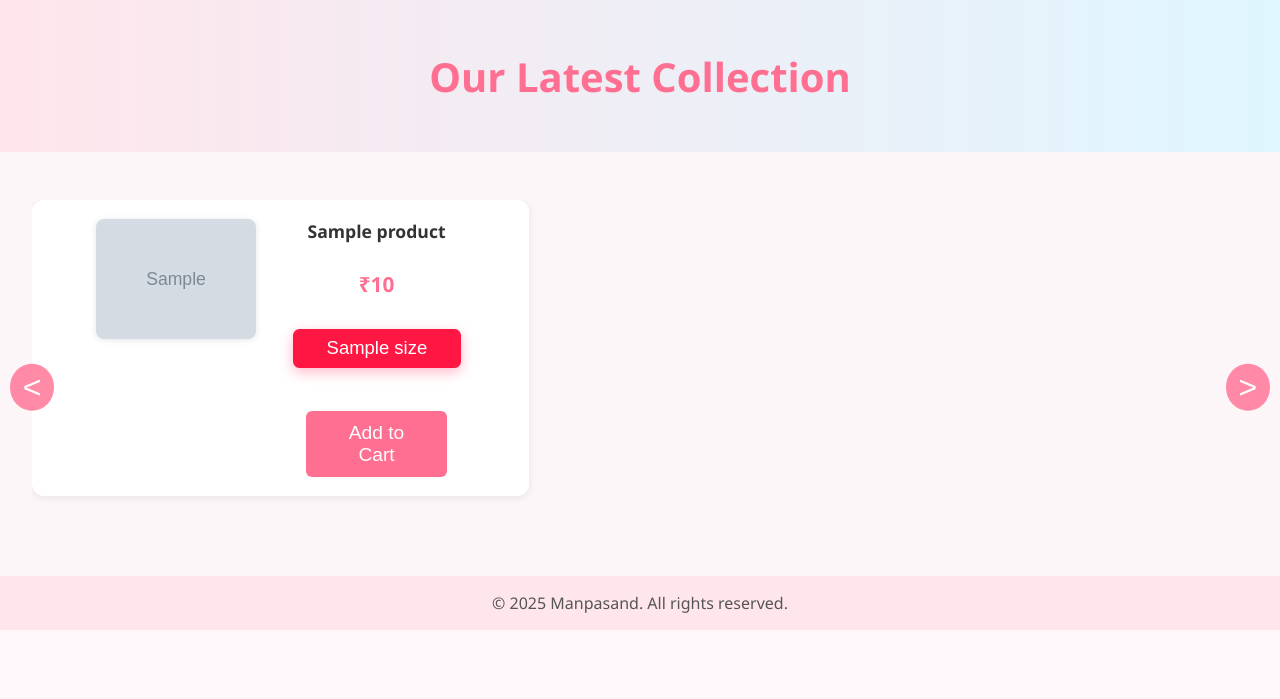
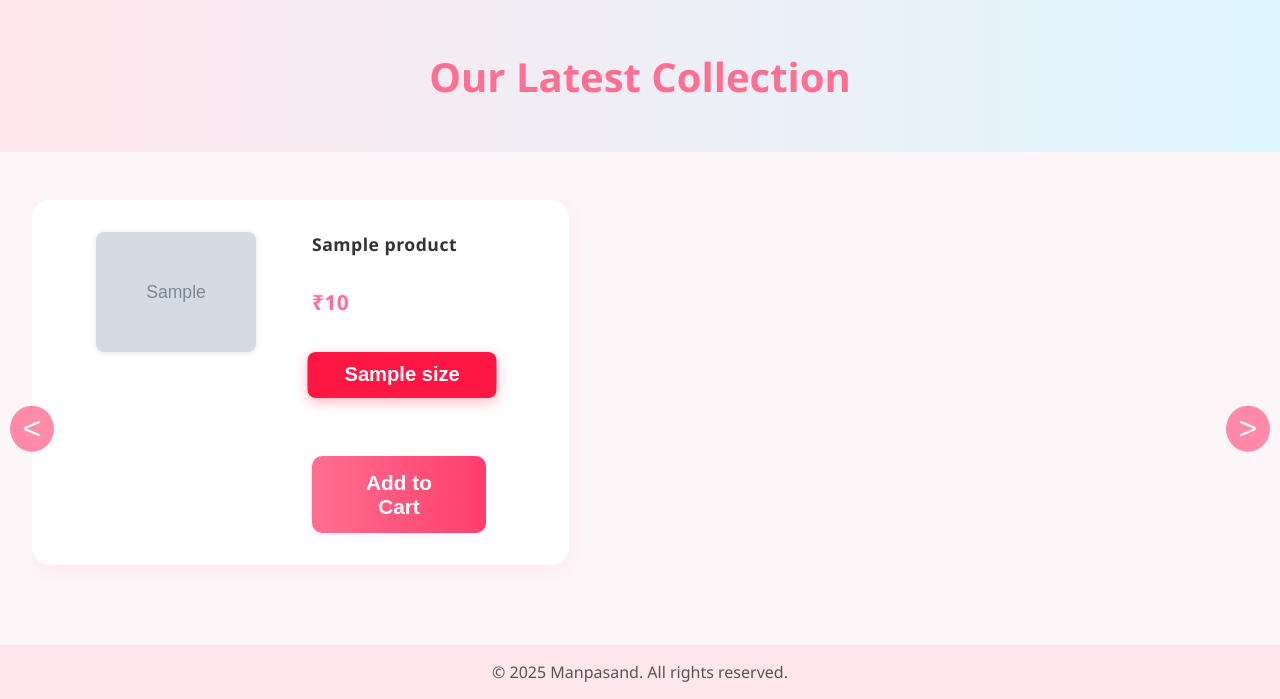
Before and after one commit to GarvKapoor/ecom, a Flask app: template templates/gallery.html in a window 1280 px wide. Shown: the part 799-1498 px from the top of the page. Before the commit the page ends 1429 px from the top, so only its background shows below. Run offline with Flask 3, Linux system fonts and the light colour scheme; the template is opened without the code that fills it: most values are stand-ins (such as "Sample title", 1, 10 or a date in 2020); grey boxes marked "Sample" are stand-in pictures; data that the repository does not hold is empty.

Commit message:
updating css for cart

```diff
--- a/static/styles.css
+++ b/static/styles.css
@@ -96,18 +96,17 @@ body {
 }
 
 .product-card {
-	background: white;
-	padding: 1.2rem 4rem; /* Less padding for a more compact look */
-	border-radius: 12px;
-	box-shadow: 0 2px 8px rgba(0, 0, 0, 0.08);
+	background: #fff;
+	padding: 2rem 4rem;
+	border-radius: 18px;
+	box-shadow: 0 4px 24px rgba(255, 111, 145, 0.10);
 	display: flex;
 	align-items: flex-start;
-	gap: 2rem;
+	gap: 2.5rem;
 	min-width: 480px; /* Decreased minimum width */
 	max-width: 650px; /* Decreased maximum width */
 	margin: 0;
 	opacity: 0;
-	/* display: none; */
 }
 
 .product-card.visible {
@@ -136,32 +135,35 @@ body {
 	flex: 1;
 	display: flex;
 	flex-direction: column;
-	align-items: center;
-	gap: 1.2rem;
+	align-items: flex-start;
+	gap: 1.5rem;
 	justify-content: center;
+	padding-left: 1rem;
 }
 
 .product-card-details h3 {
-	font-size: 2rem;
-	font-weight: bold;
+	font-size: 2.2rem;
+	font-weight: 700;
 	color: #222;
-	margin-bottom: 0.5rem;
+	margin-bottom: 1rem;
 	text-align: center;
+	letter-spacing: 0.5px;
 }
 
 .product-price {
-	font-size: 1.3rem;
-	font-weight: 600;
-	color: #222;
-	margin-bottom: 0.5rem;
+	font-size: 1.6rem;
+	font-weight: 700;
+	color: #ff6f91;
+	margin-bottom: 1rem;
 	text-align: center;
+	letter-spacing: 0.5px;
 }
 
 .product-sizes {
 	display: flex;
-	gap: 1rem;
-	justify-content: center;
-	margin-bottom: 1rem;
+	gap: 1.2rem;
+	justify-content: flex-start;
+	margin-bottom: 1.2rem;
 	flex-wrap: wrap;
 }
 
@@ -169,16 +171,18 @@ body {
 	background: #ff6f91;
 	color: #fff;
 	border: none;
-	border-radius: 6px;
-	padding: 0.5rem 2rem;
-	font-size: 1.1rem;
-	font-weight: 500;
+	border-radius: 8px;
+	padding: 0.7rem 2.2rem;
+	font-size: 1.2rem;
+	font-weight: 600;
 	cursor: pointer;
-	transition: background 0.2s;
+	transition: background 0.2s, box-shadow 0.2s;
+	box-shadow: 0 2px 8px rgba(255, 111, 145, 0.08);
 }
 
 .size-btn:hover {
 	background: #ff3e6c;
+	box-shadow: 0 4px 16px rgba(255, 62, 108, 0.15);
 }
 
 .size-btn.active {
@@ -212,24 +216,26 @@ body {
 }
 
 .addcart {
-	background: #ff6f91;
+	background: linear-gradient(90deg, #ff6f91 0%, #ff3e6c 100%);
 	color: #fff;
 	border: none;
-	border-radius: 6px;
-	padding: 0.7rem 2.5rem;
-	font-size: 1.2rem;
+	border-radius: 10px;
+	padding: 0.9rem 2.5rem;
+	font-size: 1.3rem;
 	cursor: pointer;
-	font-weight: 500;
-	margin-top: 0.5rem;
-	transition: background 0.2s;
-	width: 80%;
-	max-width: 320px;
+	font-weight: 600;
+	margin-top: 1rem;
+	transition: background 0.2s, box-shadow 0.2s;
+	width: 90%;
+	max-width: 340px;
 	text-align: center;
 	display: block;
+	box-shadow: 0 2px 12px rgba(255, 111, 145, 0.10);
 }
 
 .addcart:hover {
-	background: #ff3e6c;
+	background: linear-gradient(90deg, #ff3e6c 0%, #ff1744 100%);
+	box-shadow: 0 6px 20px rgba(255, 62, 108, 0.18);
 }
 
 footer {
@@ -254,13 +260,14 @@ footer {
 
 .modal-content {
 	background-color: #fff;
-	margin: 10% auto;
-	padding: 2rem;
-	border-radius: 10px;
-	width: 90%;
-	max-width: 400px;
+	margin: 5% auto;
+	padding: 2.5rem 2rem;
+	border-radius: 18px;
+	width: 95%;
+	max-width: 600px;
 	text-align: center;
 	position: relative;
+	box-shadow: 0 8px 32px rgba(255, 111, 145, 0.12);
 }
 
 .modal-content img {
@@ -268,7 +275,9 @@ footer {
 	height: auto;
 	display: block;
 	margin: 0 auto;
-	scale: 0.5;
+	border-radius: 12px;
+	box-shadow: 0 2px 16px rgba(255, 111, 145, 0.10);
+	scale: 0.95;
 }
 
 .close {
```
